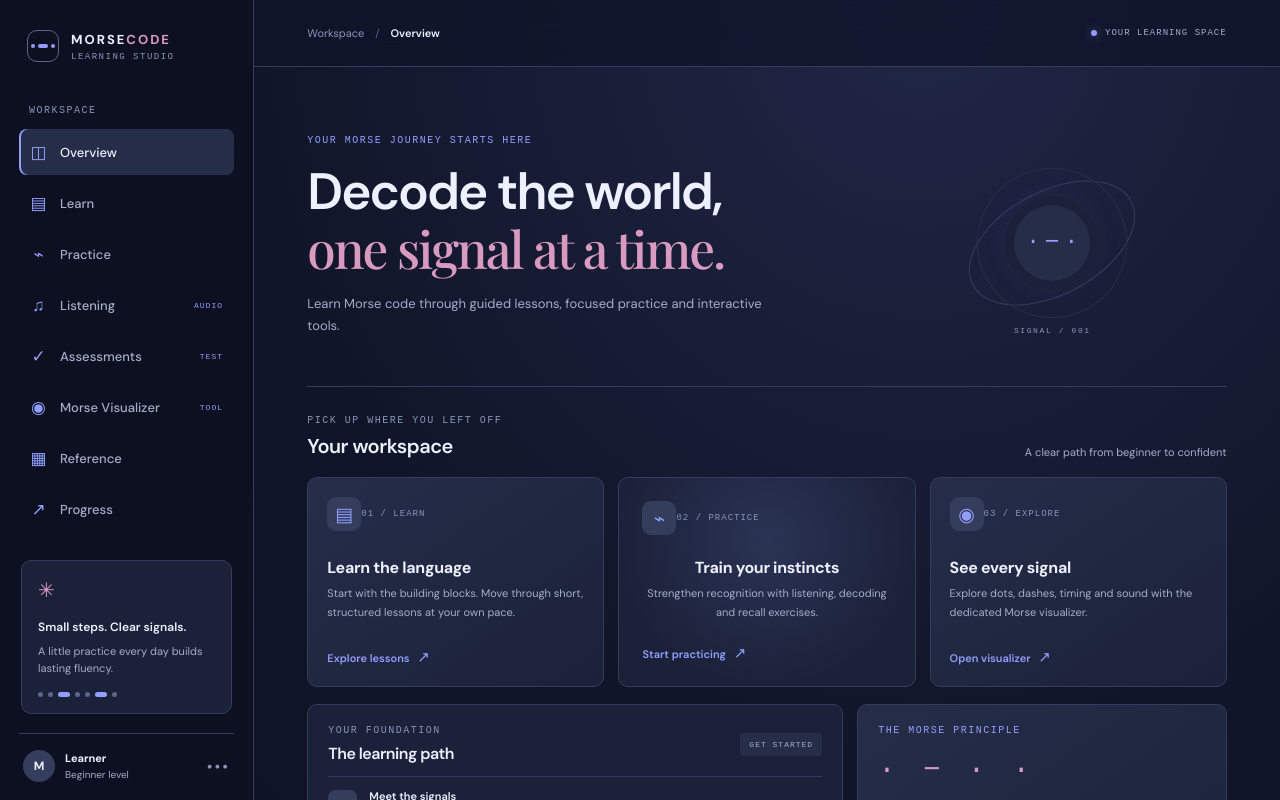
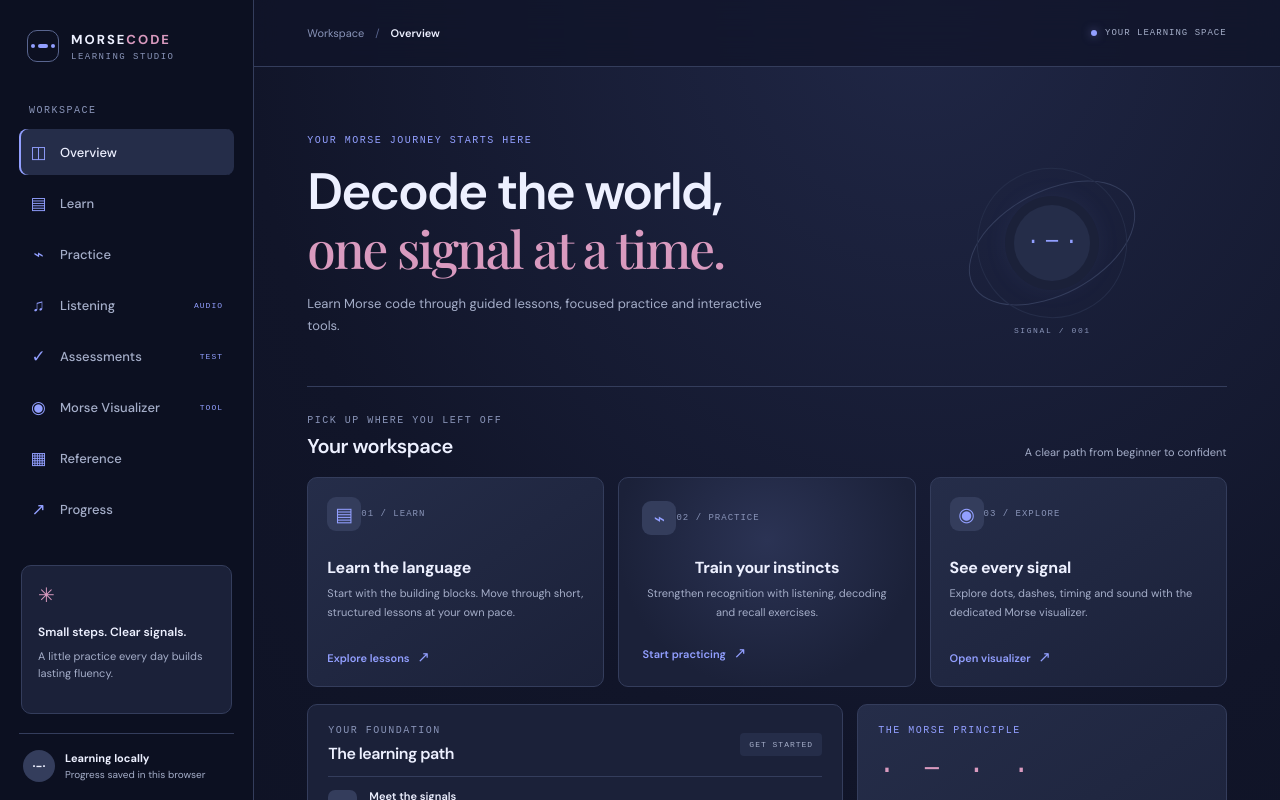
Before and after one commit to LameckM/morsecodev2, a React (Vite) app: page / in a window 1280 px wide. Shown: the top 800 px of the page. Built offline with nearby package versions, Linux system fonts and the light colour scheme.

Commit message:
Remove decorative and placeholder sidebar UI

```diff
--- a/src/App.tsx
+++ b/src/App.tsx
@@ -1086,12 +1086,10 @@ function App() {
             <div className="daily-icon">✳</div>
             <strong>Small steps. Clear signals.</strong>
             <p>A little practice every day builds lasting fluency.</p>
-            <div className="daily-dots" aria-hidden="true"><i /><i /><i /><i /><i /><i /><i /></div>
           </div>
           <div className="profile">
-            <div className="avatar">M</div>
-            <div><strong>Learner</strong><small>Beginner level</small></div>
-            <span className="profile-menu">•••</span>
+            <div className="avatar" aria-hidden="true">·−·</div>
+            <div><strong>Learning locally</strong><small>Progress saved in this browser</small></div>
           </div>
         </div>
       </aside>
@@ -1173,13 +1171,7 @@ function App() {
           ) : activePage === 'Morse Visualizer' ? (
             <MorseVisualizerPage />
           ) : (
-            <section className="placeholder-page">
-              <div className="eyebrow">MORSECODE LEARNING STUDIO</div>
-              <h1>{activePage}<em>.</em></h1>
-              <p>This section is part of the learning studio. Choose a learning activity from the workspace to continue.</p>
-              <div className="placeholder-line"><span>·</span><span>−</span><span>·</span><span>·</span></div>
-              <button className="return-button" onClick={() => selectPage('Overview')}>← Back to overview</button>
-            </section>
+            <div />
           )}
           <footer className="page-footer"><span>MORSECODE LEARNING STUDIO</span><span>LEARN AT YOUR OWN RHYTHM <b>·</b> 01</span></footer>
         </div>
```
